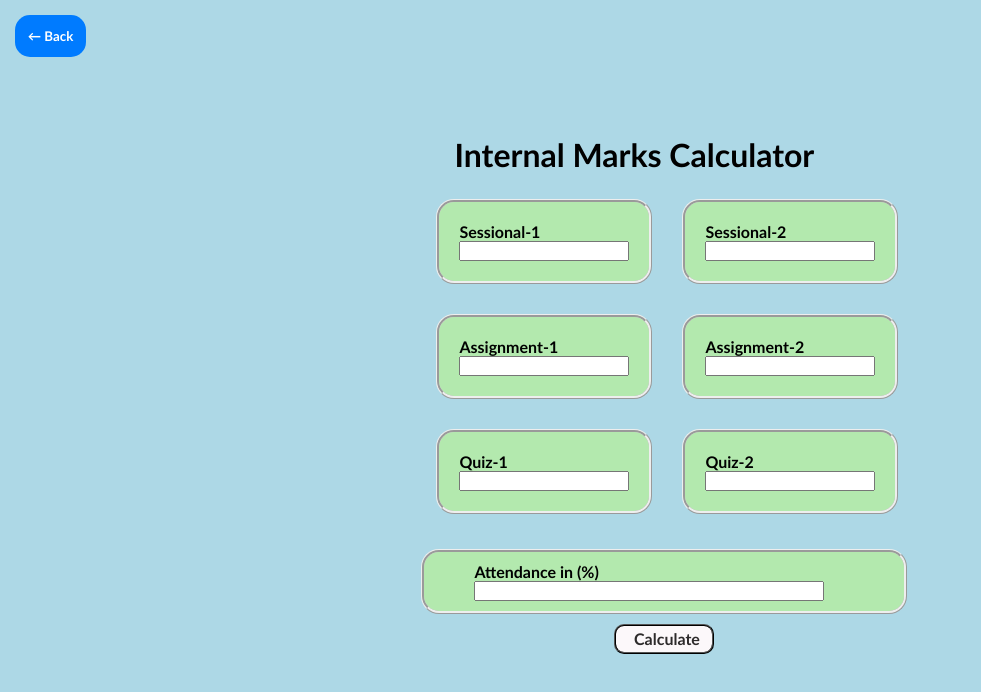
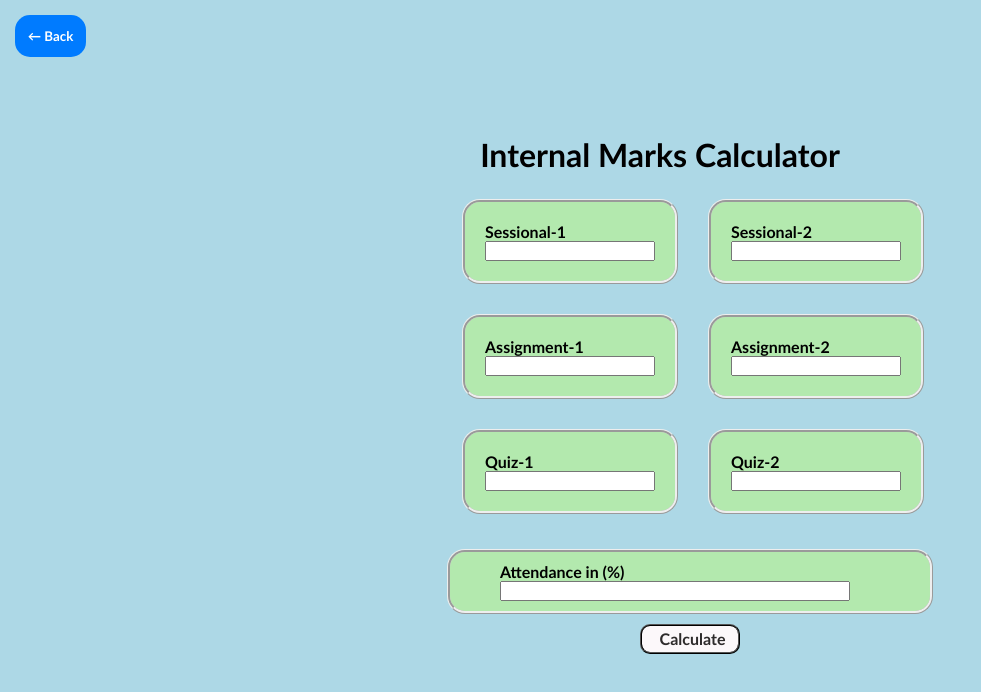
Before and after one commit to abhilashvangavallu/r24-regulation-calculator, a plain HTML site: page index.html in a window 1280 px wide. Both pictures are taken after a click on the button "Internal marks". Shown: the top 692 px of the page, without its empty margins (0-981 px from the left). Drawn offline with Linux system fonts and the light colour scheme.

Commit message:
Update index.html

```diff
--- a/index.html
+++ b/index.html
@@ -8,8 +8,7 @@
     body {
       margin: 0;
       font-family: Arial, sans-serif;
-      height:96vh;
-      width:96vw;
+      overflow: hidden;
       background: #25ad21;
     }
 
@@ -58,7 +57,7 @@
     }
 
     body {
-      background-size: cover;
+      background-size:auto;
       background-color: lightblue;
     }
 
@@ -102,8 +101,8 @@
       align-items: center;
       flex-direction: column;
       background-color:lightblue;
-      height: 96vh;
-      width: 96vw;
+      height:96vh;
+      width: 100%;
       background-size: cover;
     }
 
@@ -307,6 +306,7 @@
       align-items: center;
 
     }
+
   </style>
 </head>
 <header>
@@ -318,7 +318,7 @@
     <div><button onclick="navigateTo('sgpa')">S-GPA</button></div>
     <div><button onclick="navigateTo('cgpa')">C-GPA</button></div>
   </div>
-  <div style="padding-top:95vh;text-align: center; padding-bottom:30px; "><a style="color:black; " href="https://www.instagram.com/abhilash_vangavallu"><h4><it>Abhilash</it></h4></a> </div>
+  <div style="padding-top:80vh;text-align: center; padding-bottom:30px; "><a style="color:black; " href="https://www.instagram.com/abhilash_vangavallu"><h4><it>Abhilash</it></h4></a> </div>
 
   <div class="container page" id="container">
     <button class="back-btn" onclick="navigateTo('home')">← Back</button>
```
